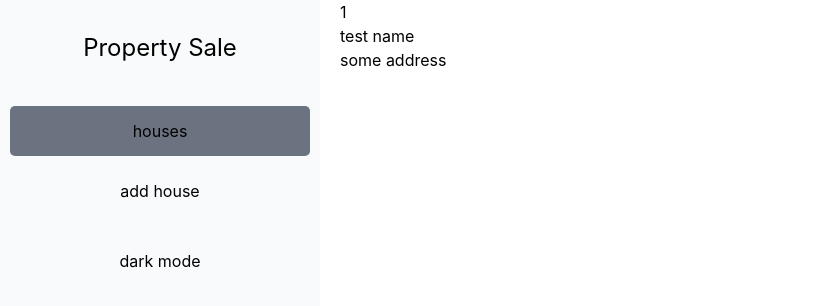
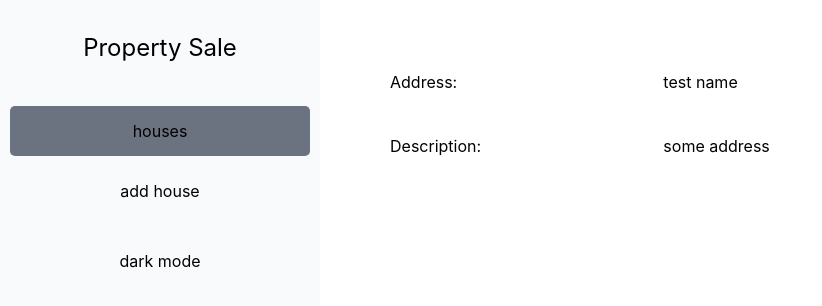
Before and after one commit to SajjadMashhadi/property-sale, a React (Vite) app: page /houses/1 in a window 1280 px wide. Shown: the top 306 px of the page, without its empty margins (0-822 px from the left). Built offline with nearby package versions, Linux system fonts and the light colour scheme; data requests are answered from the project's data file.

Commit message:
add house page

```diff
--- a/src/App.tsx
+++ b/src/App.tsx
@@ -3,9 +3,8 @@ import Sidebar from "./components/sidebar";
 
 function App() {
   return (
-    <div className="w-full h-[100vh] dark:bg-gray-800 dark:text-gray-400 flex flex-row justify-start gap-[20px]">
+    <div className="w-full h-[100vh] dark:bg-gray-800 dark:text-gray-400 flex flex-row justify-start ">
       <Sidebar />
-
       <Outlet />
     </div>
   );
--- /dev/null
+++ b/src/components/detailField.tsx
@@ -0,0 +1,14 @@
+export default function DetailFiels({
+  title,
+  content,
+}: {
+  title: string;
+  content: string | number;
+}) {
+  return (
+    <div className="w-full flex flex-row justify-between p-[20px]">
+      <div className="w-1/3">{title}: </div>
+      <div className="w-2/3">{content}</div>
+    </div>
+  );
+}
--- a/src/components/house.tsx
+++ b/src/components/house.tsx
@@ -1,5 +1,6 @@
 import { useParams } from "react-router-dom";
 import useFetch from "../api/useFetch";
+import DetailFiels from "./detailField";
 
 export default function House() {
   const { id } = useParams();
@@ -19,10 +20,9 @@ export default function House() {
 
   if (house) {
     return (
-      <div>
-        <div>{house.id}</div>
-        <div>{house.address}</div>
-        <div>{house.description}</div>
+      <div className="w-3/4 p-[50px]">
+        <DetailFiels title="Address" content={house.address} />
+        <DetailFiels title="Description" content={house.description} />
       </div>
     );
   }
--- a/src/components/houseCard.tsx
+++ b/src/components/houseCard.tsx
@@ -8,13 +8,14 @@ export default function HouseCard({
   id: number;
 }) {
   return (
-    <div className="w-[500px] h-[60px] dark:bg-gray-700 flex items-center p-[10px] rounded-[5px]">
-      <Link to={`/houses/${id}`}>
-        <div>
-          <span className="font-bold dark:text-white">Address: </span>
-          {address}
-        </div>
-      </Link>
-    </div>
+    <Link
+      className="w-full h-[60px] dark:bg-gray-700 flex items-center p-[10px] rounded-[5px]"
+      to={`/houses/${id}`}
+    >
+      <div>
+        <span className="font-bold dark:text-white">Address: </span>
+        {address}
+      </div>
+    </Link>
   );
 }
--- a/src/components/houses.tsx
+++ b/src/components/houses.tsx
@@ -35,7 +35,7 @@ export default function Houses() {
 
   if (houses) {
     return (
-      <div className="w-3/4 flex flex-col gap-[20px] p-[20px]">
+      <div className="w-3/4 flex flex-col gap-[20px] p-[50px]">
         {houses.map((house: house) => (
           <HouseCard key={house.id} address={house.address} id={house.id} />
         ))}
```
